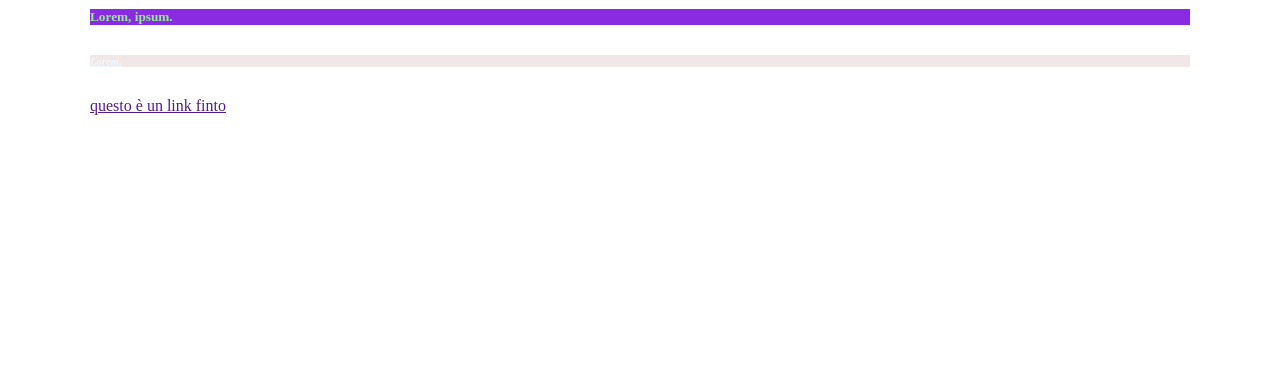
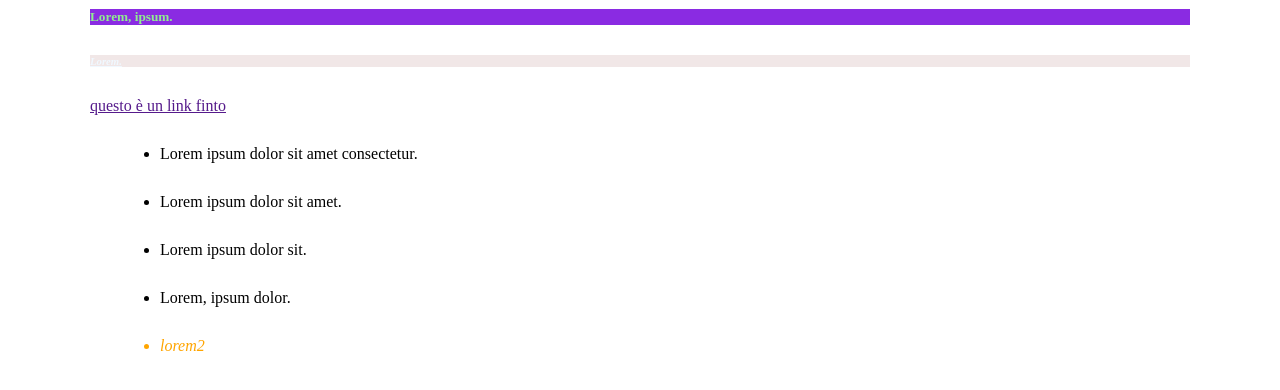
Before and after one commit to sabrinabarzoni/miaesercizi, a plain HTML site: page index5.html in a window 1280 px wide. Shown: the part 354-744 px from the top of the page. Drawn offline with Linux system fonts and the light colour scheme.

Commit message:
add ul and li

```diff
--- a/index5.html
+++ b/index5.html
@@ -19,6 +19,13 @@
         <h5 id="titlecolor">Lorem, ipsum.</h5>
         <h6 class="first_letter">Lorem.</h6>
         <a href="">questo è un link finto</a>
+        <ul>
+            <li>Lorem ipsum dolor sit amet consectetur.</li>
+            <li>Lorem ipsum dolor sit amet.</li>
+            <li>Lorem ipsum dolor sit.</li>
+            <li>Lorem, ipsum dolor.</li>
+            <li>lorem2</li>
+        </ul>
 
 </body>
 
--- a/style.css
+++ b/style.css
@@ -75,3 +75,8 @@ a:hover {
 .text {
     text-align: center;
 }
+
+ul li:last-child {
+    color: orange;
+    font-style: italic;
+}
```
